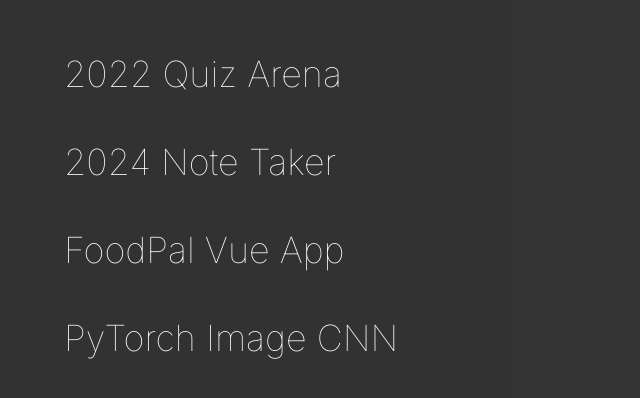
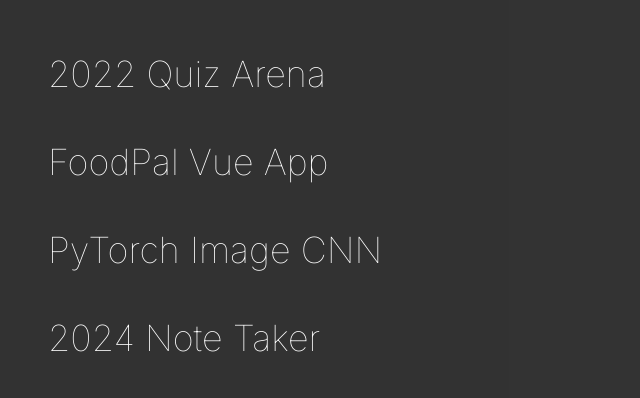
Before and after one commit to malikkotb/smooth-menu, a Next.js app: page / in a window 1280 px wide. Shown: the part 194-592 px from the top of the page, without its empty margins (0-640 px from the left). Built offline with nearby package versions, Linux system fonts and the light colour scheme.

Commit message:
hover bar

```diff
--- a/app/globals.css
+++ b/app/globals.css
@@ -5,4 +5,18 @@
 li {
   display: flex;
   align-items: center;
+  position: relative;
 }
+
+.bar {
+  opacity: 70%;
+  position: absolute;
+  color: white;
+  background-color: white;
+  height: 1px;
+  width: 0;
+}
+
+a {
+  margin-left: 48px;
+}
--- a/app/page.js
+++ b/app/page.js
@@ -1,26 +1,35 @@
-"use client"
+"use client";
 import { useEffect } from "react";
-import gsap from "gsap/gsap-core";
+import { gsap } from "gsap";
+
+const projects = ["2022 Quiz Arena", "FoodPal Vue App", "PyTorch Image CNN", "2024 Note Taker"];
 
 export default function Home() {
+  const tl = gsap.timeline();
 
   useEffect(() => {
-    const tl = gsap.timeline()
     // const tl = gsap.timeline({defaults: { ease: "power4.inOut", duration: 0.3}})
+    // tl.to(".bar", {
+    //   width: 30,
+    // });
+  });
+
+  const hoverFunc = () => {
     tl.to(".bar", {
-      width: "100px"
-    })
-
-  })
+      width: 30,
+    });
+  }
 
   return (
     <main className="bg-black opacity-80 h-screen m-0 flex items-center">
-        <ul className="text-white text-4xl font-thin flex flex-col gap-12">
-          <li><div className="bar bg-white h-[1px] w-0"></div><a href="#" className=" ml-16">2022 Quiz Arena</a></li>
-          <li><a href="#" className=" ml-16">2024 Note Taker</a></li>
-          <li><a href="#" className=" ml-16">FoodPal Vue App</a></li>
-          <li><a href="#" className="ml-16">PyTorch Image CNN</a></li>
-        </ul>
+      <ul className="text-white text-4xl font-thin flex flex-col gap-12">
+        {projects.map((p, index) => (
+          <li key={index} onMouseEnter={hoverFunc}>
+            <div className="bar"></div>
+            <a href="#" className=" ">{p}</a>
+          </li>
+        ))}
+      </ul>
     </main>
   );
 }
```
